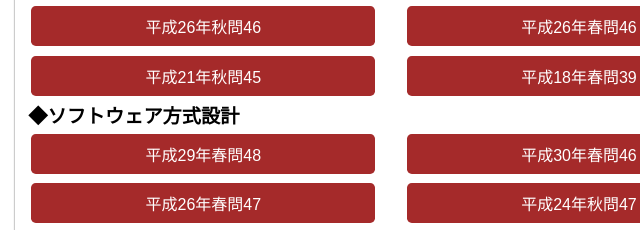
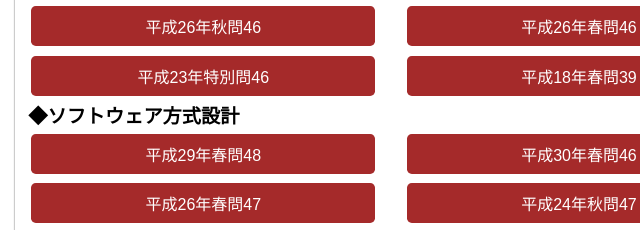
Before and after one commit to antladybug/antladybug, a plain HTML site: page FE_Tec_12.html in a window 1280 px wide. Shown: the part 433-663 px from the top of the page, 68-708 px from the left. Drawn offline with Linux system fonts and the light colour scheme.

Commit message:
fixed miss

```diff
--- a/FE_Tec_12.html
+++ b/FE_Tec_12.html
@@ -58,7 +58,7 @@
 					<div class ="tryBoxItem" style = "background-color: brown!important;"><a href = "https://www.fe-siken.com/bunya.php?m=12&s=3&no=8" target = "_blank">平成26年春問46</a></div>
 				</div>
 				<div class = "tryBox">
-					<div class ="tryBoxItem" style = "background-color: brown!important;"><a href = "https://www.fe-siken.com/bunya.php?m=12&s=3&no=16" target = "_blank">平成21年秋問45</a></div>
+					<div class ="tryBoxItem" style = "background-color: brown!important;"><a href = "https://www.fe-siken.com/bunya.php?m=12&s=3&no=12" target = "_blank">平成23年特別問46</a></div>
 					<div class ="tryBoxItem" style = "background-color: brown!important;"><a href = "https://www.fe-siken.com/bunya.php?m=12&s=3&no=24" target = "_blank">平成18年春問39</a></div>
 				</div>
 				<div id = "2"  class = "tryTitle">◆ソフトウェア方式設計</div>
```
